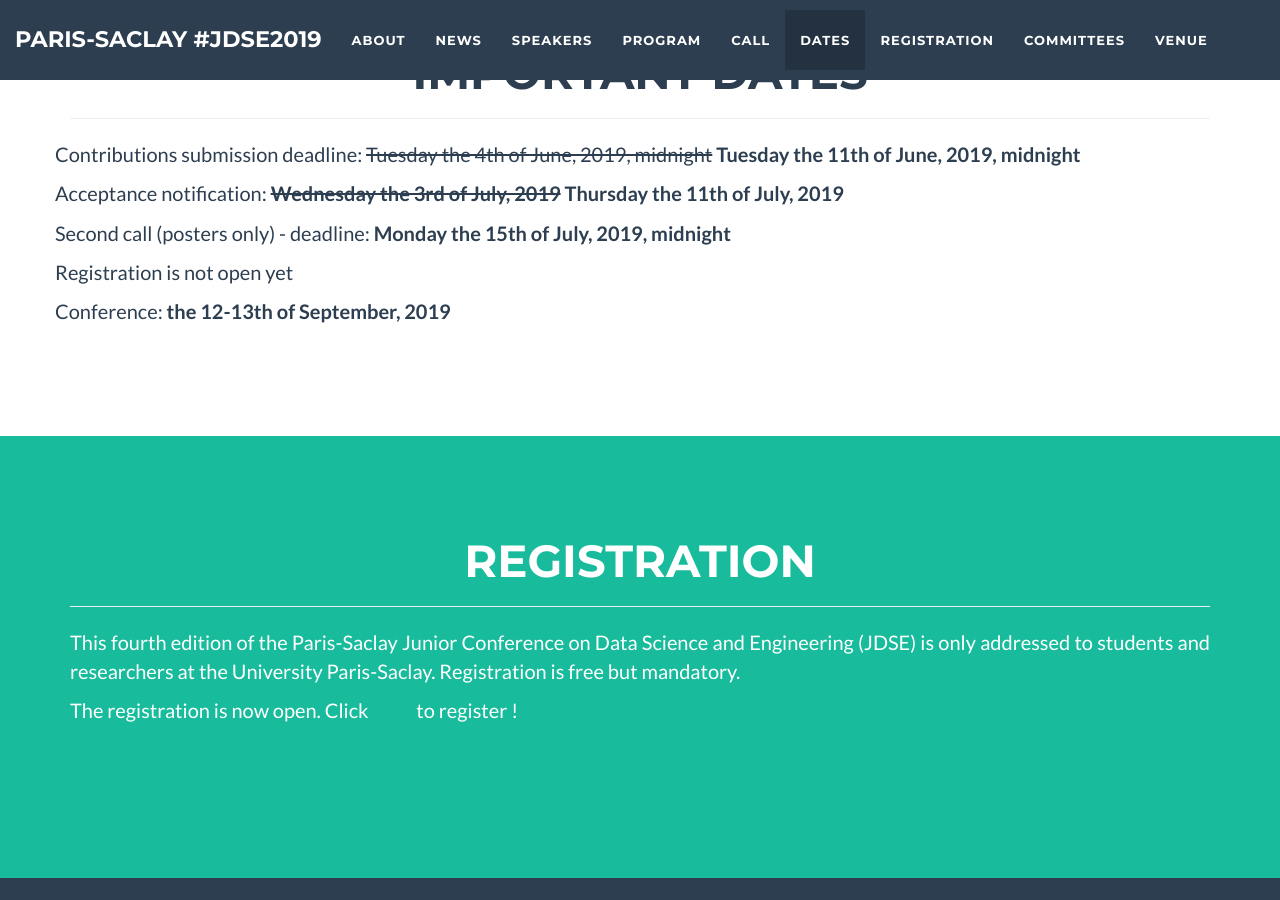
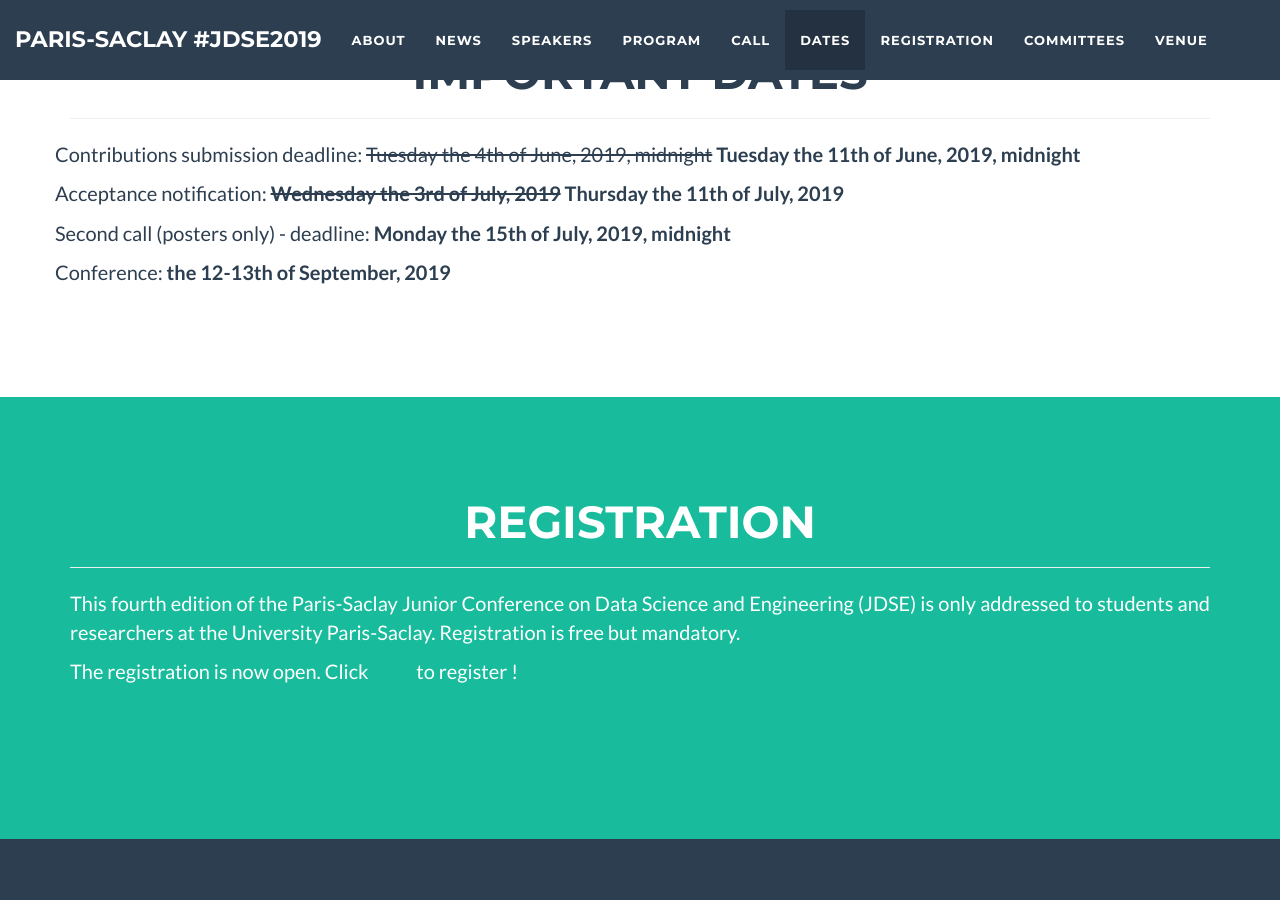
Before and after one commit to jdse-paris/jDSE2019, a Jekyll site: the page built from index.html, in a window 1280 px wide and 900 px high, scrolled down 9406 px. Built offline with Jekyll 4.4.1, drawn with Linux system fonts in a browser that asks for light colours.

Commit message:
Updated dates

```diff
--- a/_includes/dates.html
+++ b/_includes/dates.html
@@ -11,7 +11,6 @@
               <p>Contributions submission deadline:  <strike>Tuesday the 4th of June, 2019, midnight</strike> <b>Tuesday the 11th of June, 2019, midnight</b></p>
               <p>Acceptance notification: <strike><b>Wednesday the 3rd of July, 2019</b></strike> <b>Thursday the 11th of July, 2019</b></p>
 	      <p>Second call (posters only) - deadline: <b>Monday the 15th of July, 2019, midnight</b></p>
-	      <p>Registration is not open yet</p>
 	      <!-- <p>Close registration:  <b>TBA</b> -->
 	<!--	<br> <i>We know you might be in holidays right now, but the sooner you register the easier it is for us, so please take the time to fill the form!</i>  --> </p>
               <p>Conference: <b>the 12-13th of September, 2019</b></p>
```
